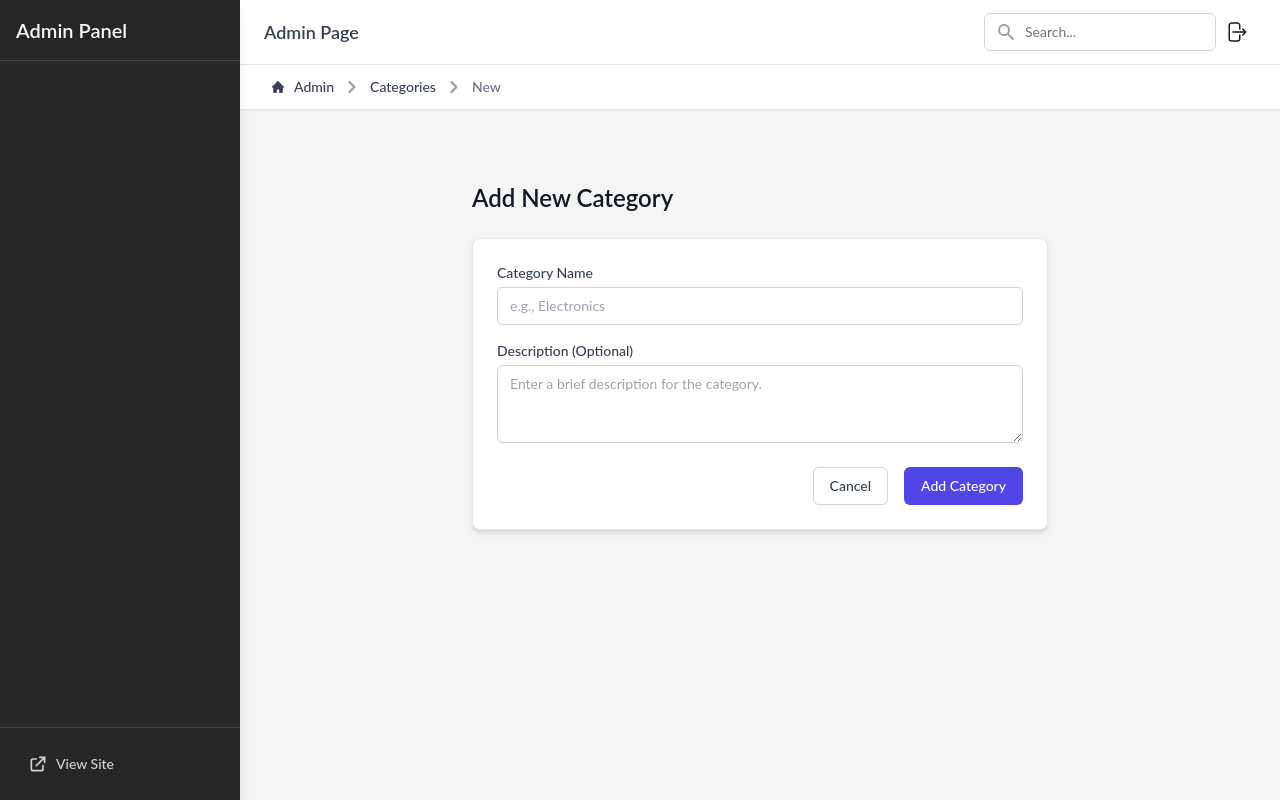
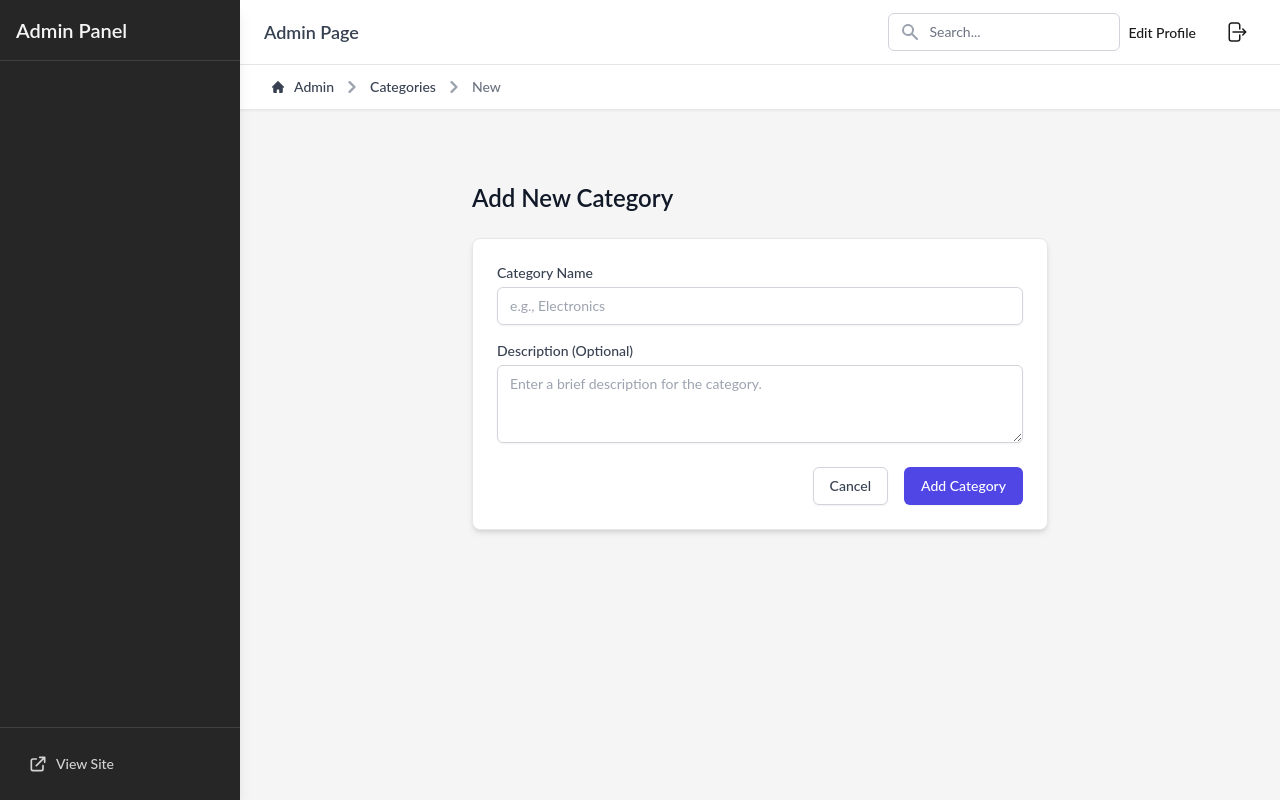
Before and after one commit to vishuna2010/peachyFL1, a Nuxt app in the folder frontend/: page /admin/categories/new in a window 1280 px wide. Built offline with nearby package versions, Linux system fonts and the light colour scheme.

Commit message:
Feat: Add 'Edit Profile' link to admin layout
Ensures the 'Edit Profile' link, pointing to /profile, is present
in the user information area of the admin layout header.
This commit explicitly removes and re-adds the link to address
potential synchronization issues with the codebase state.

```diff
--- a/frontend/layouts/admin.vue
+++ b/frontend/layouts/admin.vue
@@ -48,6 +48,14 @@
             <span class="text-sm text-text-secondary hidden sm:inline" v-if="user">
               {{ user.email }}
             </span>
+            <!-- Edit Profile Link -->
+            <NuxtLink
+              to="/profile"
+              title="Edit Profile"
+              class="text-text-secondary hover:text-brand-primary p-2 rounded-full hover:bg-neutral-light transition-colors duration-150 focus:outline-none focus:ring-2 focus:ring-offset-1 focus:ring-brand-primary"
+            >
+              <span class="text-sm font-medium">Edit Profile</span>
+            </NuxtLink>
             <button
               @click="handleLogout"
               title="Logout"
```
